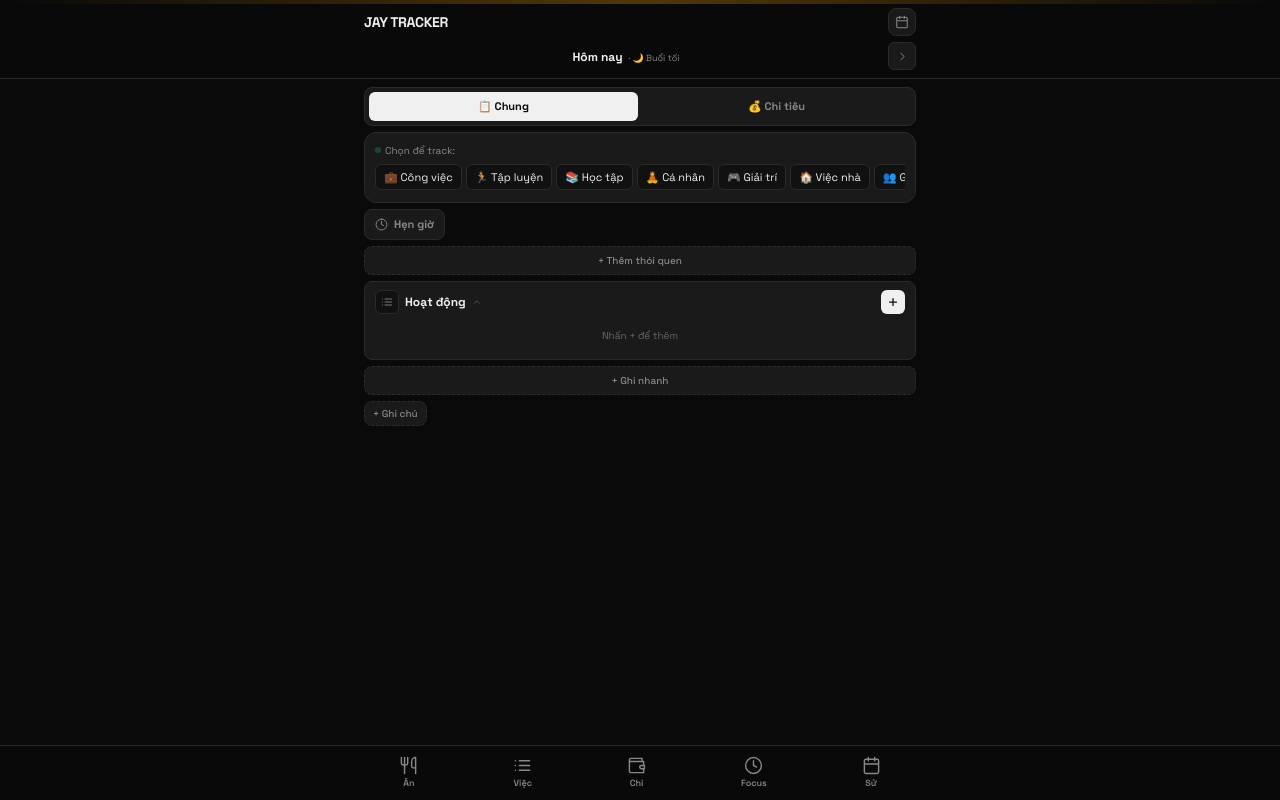
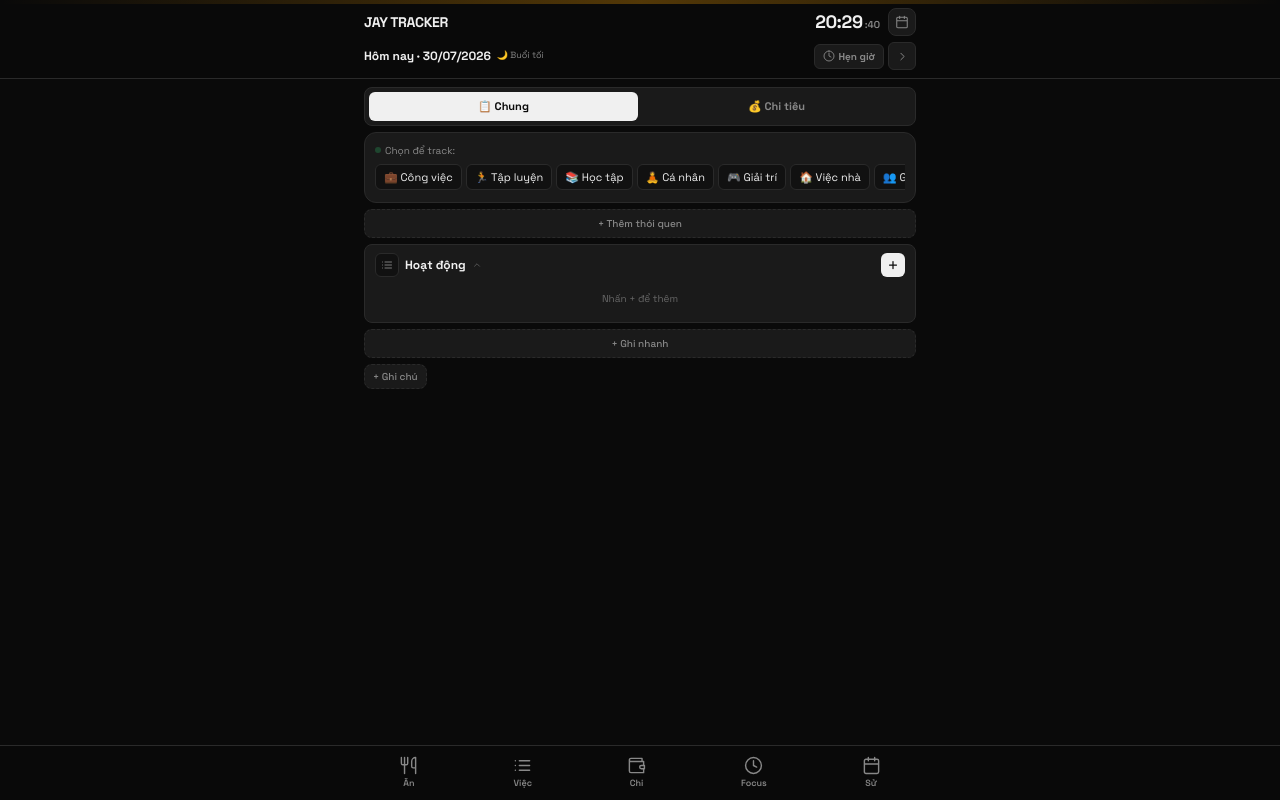
Before and after one commit to thienphucta639-hash/daily-tracker, a Next.js app: page / in a window 1280 px wide. Built offline with nearby package versions, Linux system fonts and the light colour scheme.

Commit message:
Add files via upload

```diff
--- a/src/app/app-client.tsx
+++ b/src/app/app-client.tsx
@@ -48,6 +48,16 @@ export default function App() {
   const [qnotes, setQnotes] = useState<S.QuickNote[]>([]);
   const [pomoSessions, setPomoSessions] = useState<S.PomodoroSession[]>([]);
   const [tab, setTab] = useState<"main" | "exp">("main");
+  const [now, setNow] = useState(Date.now());
+  // Timer state lifted to top so it shows in header
+  const [timerRunning, setTimerRunning] = useState(false);
+  const [timerMsLeft, setTimerMsLeft] = useState(0);
+  const [timerSetting, setTimerSetting] = useState(false);
+  const [timerCustom, setTimerCustom] = useState("25");
+  const [timerLabel, setTimerLabel] = useState("");
+  const timerTotalMin = useRef(25);
+  const timerEnd = useRef(0);
+  const timerDone = useRef(false);
 
   const isToday = date === formatDate(new Date());
   const tog = (k: string) => setCol(p => ({ ...p, [k]: !p[k] }));
@@ -68,6 +78,61 @@ export default function App() {
     tick(); const i = setInterval(tick, 1000); return () => clearInterval(i);
   }, [live]);
 
+  // Realtime clock + timer tick — single rAF loop
+  useEffect(() => {
+    let raf = 0;
+    const tick = () => {
+      setNow(Date.now());
+      if (timerRunning) {
+        const rem = timerEnd.current - Date.now();
+        if (rem <= 0 && !timerDone.current) {
+          timerDone.current = true;
+          setTimerMsLeft(0);
+          setTimerRunning(false);
+          playAlarm();
+          const mins = timerTotalMin.current;
+          const lbl = timerLabel || "Focus";
+          S.addPomoSession(date, lbl, mins);
+          S.addActivity({ date, category: "work", title: `⏰ ${lbl} (${mins}p)`, description: null, durationMinutes: mins, startTime: null, endTime: null });
+          reload();
+        } else {
+          setTimerMsLeft(Math.max(0, rem));
+        }
+      }
+      raf = requestAnimationFrame(tick);
+    };
+    raf = requestAnimationFrame(tick);
+    return () => cancelAnimationFrame(raf);
+  }, [timerRunning, date, timerLabel, reload]);
+
+  const startTimer = (mins: number) => {
+    timerTotalMin.current = mins;
+    timerEnd.current = Date.now() + mins * 60 * 1000;
+    timerDone.current = false;
+    setTimerMsLeft(mins * 60 * 1000);
+    setTimerRunning(true);
+    setTimerSetting(false);
+  };
+  const stopTimer = () => { setTimerRunning(false); setTimerMsLeft(0); };
+
+  const fmtClock = (ts: number) => {
+    const d = new Date(ts);
+    const h = String(d.getHours()).padStart(2, "0");
+    const m = String(d.getMinutes()).padStart(2, "0");
+    const s = String(d.getSeconds()).padStart(2, "0");
+    return { h, m, s };
+  };
+
+  const fmtCountdown = (ms: number) => {
+    const totalS = Math.floor(ms / 1000);
+    const h = Math.floor(totalS / 3600);
+    const m = Math.floor((totalS % 3600) / 60);
+    const s = totalS % 60;
+    const cs = String(Math.floor((ms % 1000) / 10)).padStart(2, "0");
+    const time = h > 0 ? `${h}:${String(m).padStart(2, "0")}:${String(s).padStart(2, "0")}` : `${String(m).padStart(2, "0")}:${String(s).padStart(2, "0")}`;
+    return { time, cs };
+  };
+
   const del = (t: string, id: string) => { if (!confirm("Xóa?")) return; if (t === "m") S.deleteMeal(id); if (t === "a") S.deleteActivity(id); if (t === "e") S.deleteExpense(id); reload(); };
   const totCal = meals.reduce((s, m) => s + (m.calories || 0), 0);
   const totExp = exps.reduce((s, e) => s + e.amount, 0);
@@ -85,37 +150,83 @@ export default function App() {
 
   return (
     <div className="min-h-screen bg-bg flex flex-col">
-      {/* STICKY HEADER — date + stats, always visible */}
+      {/* STICKY HEADER — clock + timer always visible */}
       <header className="sticky top-0 z-20 bg-bg/95 backdrop-blur-md border-b border-line">
         <div className="absolute inset-x-0 top-0 h-1 bg-gradient-to-r from-transparent via-gold/30 to-transparent" />
         <div className="max-w-xl mx-auto px-3 pt-2 pb-2">
+          {/* Row 1: name + clock + history */}
           <div className="flex items-center justify-between">
             <div className="flex items-center gap-2">
               <h1 className="text-sm font-bold tracking-tight uppercase">Jay Tracker</h1>
               {streak > 0 && <span className="flex items-center gap-0.5 bg-gold/15 text-gold px-1.5 py-0.5 rounded text-[10px] font-bold tnum"><Ic d={P.flame} size={11} sw={2.5} />{streak}</span>}
             </div>
-            <div className="flex items-center gap-1.5">
+            <div className="flex items-center gap-2">
+              {/* LIVE CLOCK — always running */}
+              {(() => { const c = fmtClock(now); return (
+                <div className="flex items-baseline gap-0.5 tnum">
+                  <span className="text-lg font-bold tracking-tight text-ink">{c.h}:{c.m}</span>
+                  <span className="text-[10px] text-mute font-semibold">:{c.s}</span>
+                </div>
+              ); })()}
               <button onClick={() => setModal("hist")} className="w-7 h-7 rounded-lg bg-card border border-line hover:border-mute flex items-center justify-center text-mute hover:text-ink transition-colors"><Ic d={P.calendar} size={14} /></button>
             </div>
           </div>
-          {/* Date bar — only forward, today is day 1 */}
+
+          {/* Row 2: Timer countdown OR timer setup button */}
+          {timerRunning ? (() => {
+            const cd = fmtCountdown(timerMsLeft);
+            const urgent = timerMsLeft < 10000;
+            return (
+              <div className={`flex items-center gap-2 mt-1.5 rounded-lg px-2.5 py-1.5 ${urgent ? "bg-red/15 border border-red/30" : "bg-card border border-line"}`}>
+                <div className={`w-2 h-2 rounded-full shrink-0 ${urgent ? "bg-red a-blink" : "bg-gold a-blink"}`} />
+                <span className="text-[10px] text-mute truncate flex-1">{timerLabel || "Focus"} · {timerTotalMin.current}p</span>
+                <span className={`font-bold text-base tnum tracking-tight ${urgent ? "text-red" : "text-ink"}`}>{cd.time}</span>
+                <span className="text-[9px] text-mute tnum">.{cd.cs}</span>
+                <button onClick={stopTimer} className="text-red text-[10px] font-bold ml-1 active:scale-95">Hủy</button>
+              </div>
+            );
+          })() : timerSetting ? (
+            <div className="mt-1.5 bg-card rounded-lg border border-line p-2">
+              <input type="text" value={timerLabel} onChange={e => setTimerLabel(e.target.value)} placeholder="Việc gì..." className="w-full px-2 py-1 rounded-md bg-bg2 border border-line text-xs outline-none focus:border-ink mb-1.5" />
+              <div className="flex gap-1 mb-1.5 overflow-x-auto">
+                {[1, 3, 5, 10, 15, 25, 30, 45, 60, 90].map(m => (
+                  <button key={m} onClick={() => setTimerCustom(String(m))}
+                    className={`shrink-0 px-2 py-1 rounded-md text-[10px] font-bold transition-all ${timerCustom === String(m) ? "bg-ink text-bg" : "bg-bg2 text-mute border border-line"}`}>{m}p</button>
+                ))}
+              </div>
+              <div className="flex gap-1.5 items-center">
+                <input type="number" value={timerCustom} onChange={e => setTimerCustom(e.target.value)} min="1" className="w-12 px-1.5 py-1 rounded-md bg-bg2 border border-line text-xs text-center outline-none tnum" />
+                <span className="text-[10px] text-mute">phút</span>
+                <div className="flex-1" />
+                <button onClick={() => setTimerSetting(false)} className="px-2 py-1 bg-bg2 text-mute rounded-md text-[10px] font-bold">Hủy</button>
+                <button onClick={() => startTimer(parseInt(timerCustom) || 25)} className="px-3 py-1 bg-ink text-bg rounded-md text-[10px] font-bold active:scale-95">Bắt đầu</button>
+              </div>
+            </div>
+          ) : (
+            /* Row 2 normal: date + stats + timer button */
+            <>
               <div className="flex items-center justify-between mt-1.5">
-            <div className="text-center flex-1">
+                <div className="flex items-center gap-1.5 flex-1 min-w-0">
                   <span className="font-bold text-xs">{fmtDateDisp(date)}</span>
-              {isToday && <span className="text-mute text-[9px] ml-1.5">· {getTimeEmoji()} {getTimeOfDay()}</span>}
+                  {isToday && <span className="text-mute text-[9px]">{getTimeEmoji()} {getTimeOfDay()}</span>}
                 </div>
-            <div className="flex gap-0.5">
-              {!isToday && <button onClick={() => setDate(formatDate(new Date()))} className="px-2 h-7 rounded-md bg-ink/10 text-ink text-[10px] font-bold transition-colors">Nay</button>}
+                <div className="flex gap-1 items-center">
+                  <button onClick={() => setTimerSetting(true)} className="flex items-center gap-1 bg-card border border-line hover:border-ink px-2 py-1 rounded-md text-[10px] font-bold text-mute hover:text-ink transition-colors active:scale-95">
+                    <Ic d={P.clock} size={12} /> Hẹn giờ
+                  </button>
+                  {!isToday && <button onClick={() => setDate(formatDate(new Date()))} className="px-2 h-7 rounded-md bg-ink/10 text-ink text-[10px] font-bold">Nay</button>}
                   <button onClick={() => { const d = new Date(date); d.setDate(d.getDate() + 1); setDate(formatDate(d)); }} className="w-7 h-7 rounded-md bg-card border border-line flex items-center justify-center text-mute hover:text-ink transition-colors"><Ic d={P.right} size={13} /></button>
                 </div>
               </div>
-          {/* Stats inline */}
+              {/* Stats */}
               {(totCal > 0 || totExp > 0 || totAct > 0) && (
-            <div className="flex gap-1 mt-1.5 overflow-x-auto">
+                <div className="flex gap-1 mt-1 overflow-x-auto">
                   {totCal > 0 && <span className="shrink-0 bg-gold2 text-gold border border-gold/20 px-1.5 py-0.5 rounded text-[10px] font-semibold tnum">🔥{totCal.toLocaleString()}</span>}
                   {totExp > 0 && <span className="shrink-0 bg-red2 text-red border border-red/20 px-1.5 py-0.5 rounded text-[10px] font-semibold tnum">💸{fmtCurrency(totExp)}</span>}
                   {totAct > 0 && <span className="shrink-0 bg-blue2 text-blue border border-blue/20 px-1.5 py-0.5 rounded text-[10px] font-semibold tnum">⏱{fmtDur(totAct)}</span>}
                 </div>
+              )}
+            </>
           )}
         </div>
       </header>
@@ -176,8 +287,7 @@ export default function App() {
               </div>
             )}
 
-            {/* POMO */}
-            {isToday && <div className="flex gap-1.5"><Pomo date={date} sessions={pomoSessions} onDone={reload} /></div>}
+
 
             {/* HABITS */}
             {habits.length > 0 && (
@@ -389,119 +499,24 @@ function Sec({ title, icon, count, c, onT, onA, extra, children }: { title: stri
   </div>{!c && <div className="px-2.5 pb-2.5">{children}</div>}</section>);
 }
 
-/* ═══ TIMER — custom minutes + alarm sound ═══ */
+/* ═══ ALARM SOUND — used by timer in header ═══ */
 function playAlarm() {
   try {
     const ac = new AudioContext();
-    const play = (freq: number, start: number, dur: number) => {
-      const o = ac.createOscillator();
-      const g = ac.createGain();
-      o.type = "sine"; o.frequency.value = freq;
-      g.gain.setValueAtTime(0.3, ac.currentTime + start);
-      g.gain.exponentialRampToValueAtTime(0.01, ac.currentTime + start + dur);
+    const ring = (freq: number, t: number, dur: number) => {
+      const o = ac.createOscillator(); const g = ac.createGain();
+      o.type = "square"; o.frequency.value = freq;
+      g.gain.setValueAtTime(0.25, ac.currentTime + t);
+      g.gain.exponentialRampToValueAtTime(0.001, ac.currentTime + t + dur);
       o.connect(g); g.connect(ac.destination);
-      o.start(ac.currentTime + start); o.stop(ac.currentTime + start + dur);
+      o.start(ac.currentTime + t); o.stop(ac.currentTime + t + dur);
     };
-    // Ring pattern: beep-beep-beep × 3
-    for (let i = 0; i < 3; i++) {
-      play(880, i * 0.8, 0.15);
-      play(880, i * 0.8 + 0.2, 0.15);
-      play(1100, i * 0.8 + 0.4, 0.25);
+    for (let i = 0; i < 5; i++) {
+      ring(880, i * 0.5, 0.12);
+      ring(880, i * 0.5 + 0.15, 0.12);
+      ring(1320, i * 0.5 + 0.3, 0.15);
     }
-  } catch { /* ignore if audio blocked */ }
-}
-
-function Pomo({ date, sessions, onDone }: { date: string; sessions: S.PomodoroSession[]; onDone: () => void }) {
-  const [running, setRunning] = useState(false);
-  const [left, setLeft] = useState(25 * 60);
-  const [setting, setSetting] = useState(false);
-  const [customMin, setCustomMin] = useState("25");
-  const [label, setLabel] = useState("");
-  const totalMin = useRef(25);
-  const ref = useRef<ReturnType<typeof setInterval> | null>(null);
-
-  useEffect(() => {
-    if (!running) return;
-    ref.current = setInterval(() => {
-      setLeft(p => {
-        if (p <= 1) {
-          clearInterval(ref.current!);
-          setRunning(false);
-          playAlarm();
-          const mins = totalMin.current;
-          const lbl = label || "Focus";
-          S.addPomoSession(date, lbl, mins);
-          S.addActivity({ date, category: "work", title: `⏰ ${lbl} (${mins}p)`, description: null, durationMinutes: mins, startTime: null, endTime: null });
-          onDone();
-          return mins * 60;
-        }
-        return p - 1;
-      });
-    }, 1000);
-    return () => { if (ref.current) clearInterval(ref.current); };
-  }, [running, date, label, onDone]);
-
-  const mm = Math.floor(left / 60);
-  const ss = left % 60;
-
-  const startTimer = (mins: number) => {
-    totalMin.current = mins;
-    setLeft(mins * 60);
-    setRunning(true);
-    setSetting(false);
-  };
-
-  const stopTimer = () => {
-    setRunning(false);
-    if (ref.current) clearInterval(ref.current);
-    setLeft(totalMin.current * 60);
-  };
-
-  // Running state — show countdown
-  if (running) {
-    return (
-      <div className="bg-card rounded-lg border border-red/30 p-2.5 flex items-center gap-2.5 a-rise w-full">
-        <div className="w-8 h-8 rounded-lg bg-red2 border border-red/20 flex items-center justify-center text-red shrink-0"><Ic d={P.clock} size={14} /></div>
-        <div className="flex-1 min-w-0">
-          <div className="text-[9px] text-red font-bold uppercase tracking-widest">Đang đếm ngược</div>
-          <div className="text-[11px] text-mute truncate">{label || "Focus"} · {totalMin.current}p</div>
-        </div>
-        <div className="font-bold text-xl tnum tracking-tight text-ink shrink-0">{String(mm).padStart(2, "0")}:{String(ss).padStart(2, "0")}</div>
-        <button onClick={stopTimer} className="px-2 py-1 bg-red/15 border border-red/25 text-red rounded-md text-[10px] font-bold active:scale-95 shrink-0">Hủy</button>
-      </div>
-    );
-  }
-
-  // Setting state — pick time
-  if (setting) {
-    return (
-      <div className="bg-card rounded-lg border border-line p-2.5 a-pop w-full">
-        <div className="text-[9px] text-mute2 font-bold uppercase tracking-widest mb-1.5">Hẹn giờ</div>
-        <input type="text" value={label} onChange={e => setLabel(e.target.value)} placeholder="Việc gì..." className="w-full px-2.5 py-1.5 rounded-md bg-bg2 border border-line text-xs outline-none focus:border-ink mb-1.5" />
-        <div className="flex gap-1.5 mb-1.5">
-          {[5, 10, 15, 25, 30, 45, 60].map(m => (
-            <button key={m} onClick={() => { setCustomMin(String(m)); }}
-              className={`flex-1 py-1.5 rounded-md text-[10px] font-bold transition-all ${customMin === String(m) ? "bg-ink text-bg" : "bg-bg2 text-mute border border-line"}`}>{m}p</button>
-          ))}
-        </div>
-        <div className="flex gap-1.5">
-          <input type="number" value={customMin} onChange={e => setCustomMin(e.target.value)} min="1" max="999" className="w-16 px-2 py-1.5 rounded-md bg-bg2 border border-line text-xs text-center outline-none focus:border-ink tnum" />
-          <span className="text-[10px] text-mute self-center">phút</span>
-          <div className="flex-1" />
-          <button onClick={() => setSetting(false)} className="px-2.5 py-1.5 bg-bg2 text-mute rounded-md text-[10px] font-bold">Hủy</button>
-          <button onClick={() => { const m = parseInt(customMin) || 25; startTimer(m); }} className="px-3 py-1.5 bg-ink text-bg rounded-md text-[10px] font-bold active:scale-95">Bắt đầu</button>
-        </div>
-      </div>
-    );
-  }
-
-  // Idle — show button to open setting
-  return (
-    <button onClick={() => setSetting(true)} className="flex items-center gap-1.5 bg-card border border-line hover:border-ink px-2.5 py-1.5 rounded-lg text-[11px] font-bold text-mute hover:text-ink transition-all active:scale-95">
-      <Ic d={P.clock} size={13} /> Hẹn giờ
-      {sessions.length > 0 && <span className="bg-red2 text-red border border-red/20 px-1 py-0.5 rounded text-[9px] tnum">{sessions.length}</span>}
-    </button>
-  );
+  } catch { /* blocked */ }
 }
 
 function DayNote({ status, date, onSave }: { status: S.DailyStatus | null; date: string; onSave: () => void }) {
@@ -528,11 +543,22 @@ function DayNote({ status, date, onSave }: { status: S.DailyStatus | null; date:
   </div>);
 }
 
-/* ═══ MODALS ═══ */
+/* ═══ MODALS — keyboard-safe: content scrolls, input auto-scrolls into view ═══ */
 function Wrap({ children, title, onClose }: { children: ReactNode; title: string; onClose: () => void }) {
-  return (<div className="fixed inset-0 bg-bg/80 backdrop-blur-sm z-50 flex items-end sm:items-center justify-center p-0" onClick={onClose}>
-    <div onClick={e => e.stopPropagation()} className="bg-card w-full sm:max-w-md sm:rounded-xl rounded-t-xl p-3.5 max-h-[85vh] overflow-y-auto a-rise border border-line">
-      <div className="flex items-center justify-between mb-2.5"><h2 className="font-bold text-sm">{title}</h2><button onClick={onClose} className="w-7 h-7 rounded-md bg-bg2 hover:bg-red/15 hover:text-red flex items-center justify-center text-mute transition-colors"><Ic d={P.x} size={13} /></button></div>{children}
+  return (<div className="fixed inset-0 bg-bg/80 backdrop-blur-sm z-50 flex flex-col justify-end sm:justify-center sm:items-center" onClick={onClose}>
+    <div onClick={e => e.stopPropagation()}
+      className="bg-card w-full sm:max-w-md sm:rounded-xl rounded-t-xl p-3.5 a-rise border border-line sm:max-h-[85vh] max-h-[70vh] flex flex-col"
+      style={{ maxHeight: "calc(100dvh - env(keyboard-inset-height, 0px) - 20px)" }}>
+      <div className="flex items-center justify-between mb-2.5 shrink-0">
+        <h2 className="font-bold text-sm">{title}</h2>
+        <button onClick={onClose} className="w-7 h-7 rounded-md bg-bg2 hover:bg-red/15 hover:text-red flex items-center justify-center text-mute transition-colors"><Ic d={P.x} size={13} /></button>
+      </div>
+      <div className="flex-1 overflow-y-auto overscroll-contain [&_input]:scroll-mt-4" onFocus={e => {
+        const t = e.target as HTMLElement;
+        if (t.tagName === "INPUT" || t.tagName === "TEXTAREA") {
+          setTimeout(() => t.scrollIntoView({ behavior: "smooth", block: "center" }), 300);
+        }
+      }}>{children}</div>
     </div></div>);
 }
 const ic = "w-full px-3 py-2 rounded-md bg-bg2 border border-line outline-none focus:border-ink text-sm transition-colors";
--- a/src/lib/utils.ts
+++ b/src/lib/utils.ts
@@ -46,11 +46,15 @@ export function mealPeriod(time: string | null): { label: string; emoji: string;
 export function fmtDateDisp(s: string): string {
   const d = new Date(s + "T00:00:00");
   const today = formatDate(new Date());
-  if (s === today) return "Hôm nay";
+  const days = ["CN", "T2", "T3", "T4", "T5", "T6", "T7"];
+  const dd = String(d.getDate()).padStart(2, "0");
+  const mm = String(d.getMonth() + 1).padStart(2, "0");
+  const yyyy = d.getFullYear();
+  const full = `${days[d.getDay()]}, ${dd}/${mm}/${yyyy}`;
+  if (s === today) return `Hôm nay · ${dd}/${mm}/${yyyy}`;
   const y = new Date(); y.setDate(y.getDate() - 1);
-  if (s === formatDate(y)) return "Hôm qua";
-  const days = ["CN", "T2", "T3", "T4", "T5", "T6", "T7"];
-  return `${days[d.getDay()]}, ${d.getDate()}/${d.getMonth() + 1}`;
+  if (s === formatDate(y)) return `Hôm qua · ${dd}/${mm}/${yyyy}`;
+  return full;
 }
 
 export function fmtDateFull(s: string): string {
```
Lines whose indentation alone changed are shown as unchanged.
